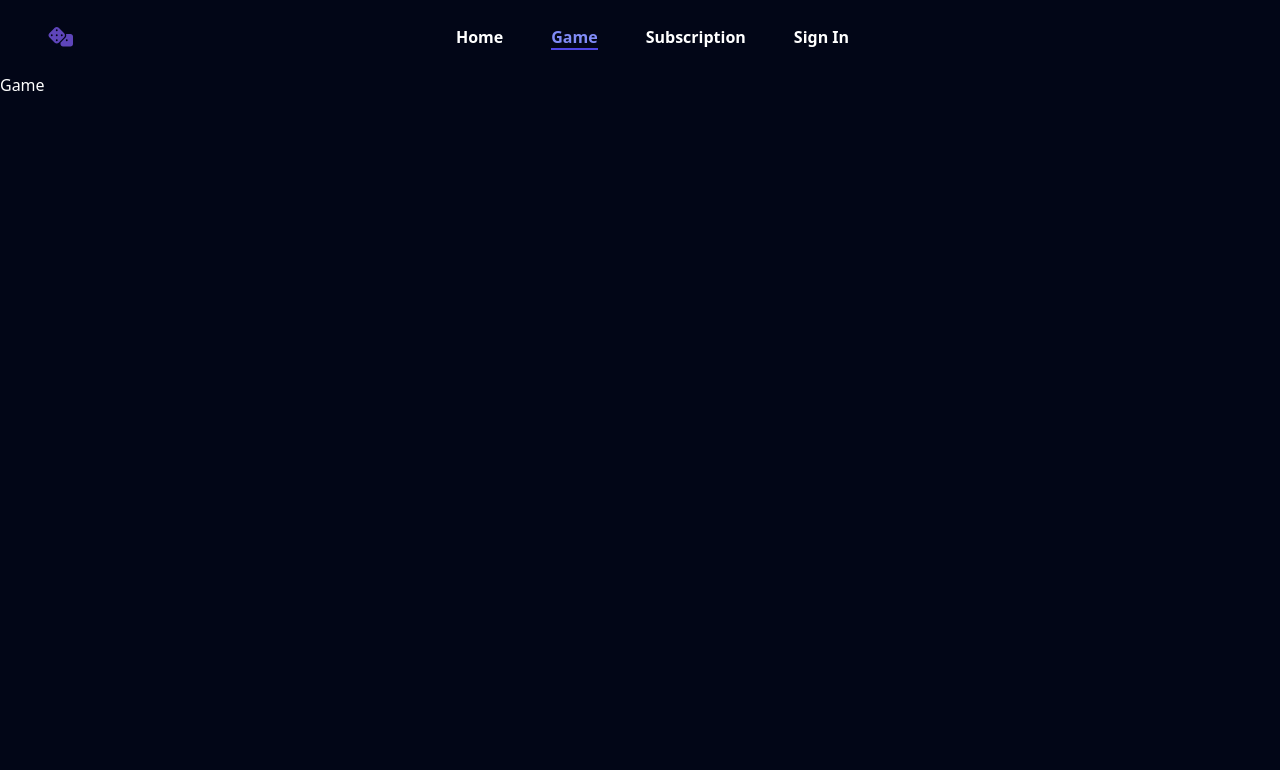
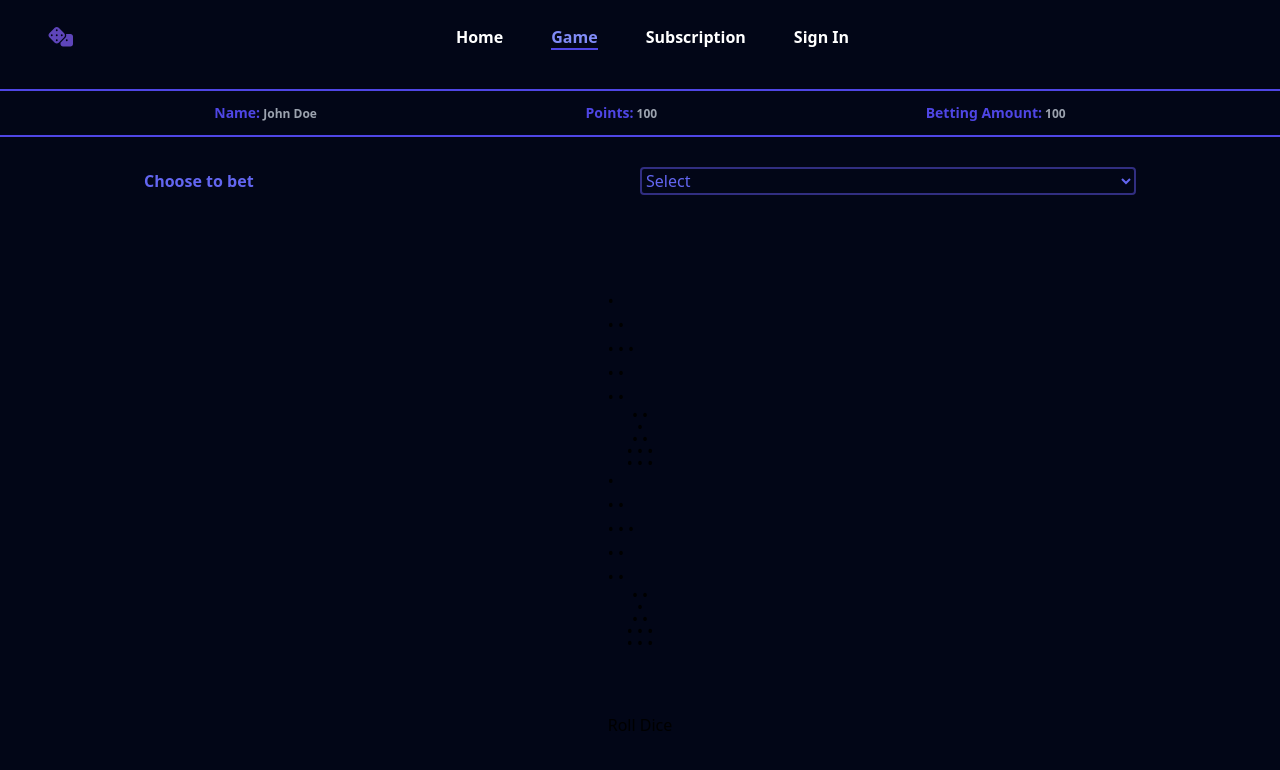
Before and after one commit to Prashantkry/dice-game, a React (Vite) app in the folder client/: page /game in a window 1280 px wide. Shown: the top 770 px of the page. Built offline with nearby package versions, Linux system fonts and the light colour scheme; a web font is replaced by a local one.

Commit message:
game ui created and interface created

```diff
--- /dev/null
+++ b/client/src/components/Dice.tsx
@@ -0,0 +1,74 @@
+import React, { useState } from 'react'
+
+const Dice = () => {
+    // dice code start
+    const [dice1, setDice1] = useState(1);
+    const [dice2, setDice2] = useState(1);
+    const [rolling, setRolling] = useState(false);
+
+    const rollDice = () => {
+        setRolling(true);
+        setTimeout(() => {
+            setDice1(Math.floor(Math.random() * 6) + 1);
+            setDice2(Math.floor(Math.random() * 6) + 1);
+            setRolling(false);
+        }, 1000);
+    };
+    // end
+    return (
+        <>
+            {/* dice work start */}
+            <div className="dice-container mt-20">
+                <div className="dice-wrapper">
+                    <div className={`dice ${rolling ? 'rolling' : ''}`} data-side={dice1}>
+                        <div className="face one">•</div>
+                        <div className="face two">• •</div>
+                        <div className="face three">• • •</div>
+                        <div className="face four">
+                            • •
+                            <br />
+                            • •
+                        </div>
+                        <div className="face five text-center flex flex-col items-center justify-center leading-3">
+                            <p>• •</p>
+                            <p>•</p>
+                            <p>• •</p>
+                        </div>
+                        <div className="face six text-center flex flex-col items-center justify-center leading-3">
+                            <p>• • •</p>
+                            <p>• • •</p>
+                        </div>                        </div>
+                    <div className={`dice ${rolling ? 'rolling' : ''}`} data-side={dice2}>
+                        <div className="face one">•</div>
+                        <div className="face two">• •</div>
+                        <div className="face three">• • •</div>
+                        <div className="face four">
+                            • •
+                            <br />
+                            • •
+                        </div>
+                        <div className="face five text-center flex flex-col items-center justify-center leading-3">
+                            <p>• •</p>
+                            <p>•</p>
+                            <p>• •</p>
+                        </div>
+                        <div className="face six text-center flex flex-col items-center justify-center leading-3">
+                            <p>• • •</p>
+                            <p>• • •</p>
+                        </div>
+                    </div>
+                </div>
+                <button
+                    className={`roll-button ${rolling ? 'disabled' : ''} mt-16`}
+                    onClick={rollDice}
+                    disabled={rolling}
+                >
+                    {rolling ? 'Rolling...' : 'Roll Dice'}
+                </button>
+            </div>
+            {/* dice work end */}
+        </>
+    )
+}
+
+export default Dice
--- /dev/null
+++ b/client/src/interface/GameInterface.tsx
@@ -0,0 +1,8 @@
+// ! Creating Game Interface
+
+export interface GameInterface {
+    name: string
+    Points: number
+    amountToBet: number
+    option: [string, string, string]
+}
--- a/client/src/pages/Game.tsx
+++ b/client/src/pages/Game.tsx
@@ -1,8 +1,38 @@
+import { GameInterface } from '../interface/GameInterface'
+import Dice from '../components/Dice';
+const Game = () => {
+    // user details start
+    const userData: GameInterface = {
+        name: 'John Doe',
+        Points: 100,
+        amountToBet: 100,
+        option: ['7 up', '7 down', 'Lucky 7']
+    }
+    // end
 
-const Game = () => {
     return (
-        <div>
-            <div className="text-white">Game</div>
+        <div className="w-full flex flex-col items-center">
+            {/* user data start */}
+            <div className='text-gray-200 border-y-2 w-full border-indigo-600 py-3 my-4 flex items-center justify-around lg:px-20'>
+                <p className="font-semibold text-xs text-gray-400"><span className='text-indigo-600 font-bold text-sm'>Name:</span> {userData.name}</p>
+                <p className='font-semibold text-xs text-gray-400'><span className='text-indigo-600 font-bold text-sm'>Points:</span> {userData.Points}</p>
+                <p className="font-semibold text-xs text-gray-400"><span className='text-indigo-600 font-bold text-sm'>Betting Amount:</span> {userData.amountToBet}</p>
+            </div>
+            {/* user data end */}
+
+            {/* select betting options start */}
+            <div className='flex items-center justify-between px-4 rounded text-indigo-500 border-indigo-800 border-0 w-[80%] h-[7vh]'>
+                <p className='font-bold border-0 w-[45%]'>Choose to bet</p>
+                <select className='w-[50%] border-2 border-indigo-900 rounded bg-indigo-950 outline-none bg-transparent'>
+                    <option value="">Select</option>
+                    <option value="">{userData.option[0]}</option>
+                    <option value="">{userData.option[1]}</option>
+                    <option value="">{userData.option[2]}</option>
+                </select>
+            </div>
+            {/* select betting options end */}
+
+            <Dice />
         </div>
     )
 }
--- a/client/src/pages/SignUp.tsx
+++ b/client/src/pages/SignUp.tsx
@@ -4,21 +4,30 @@ import "../App.css";
 import { ToastContainer, toast } from "react-toastify";
 import "react-toastify/dist/ReactToastify.css";
 
-const APIUrl = "https://vrika-ai.onrender.com/api/v1";
-
 export default function SignUp() {
-
+  const [isChecked, setIsChecked] = useState(false);
+  const [name, setName] = useState("");
+  const [userName, setUserName] = useState("");
+  const [email, setEmail] = useState("");
+  const [password, setPassword] = useState("");
 
   const sendSignUpData = async () => {
-
-    // console.log(Name, Email, Phone, Password, imageData);
-    const singUpData = await fetch(`${APIUrl}/SignUp`, {
+    console.log("api triggered F")
+    if (!isChecked) {
+      toast.error("Please agree to the terms and conditions.");
+      return;
+    }
+    console.log(name, email, password);
+    const singUpData = await fetch(import.meta.env.VITE_SIGNUP_URL, {
       method: "POST",
       headers: {
         "Content-Type": "application/json",
       },
       body: JSON.stringify({
-
+        name,
+        userName,
+        email,
+        password,
       }),
     });
     const receivedData = await singUpData.json();
@@ -40,7 +49,7 @@ export default function SignUp() {
       <ToastContainer />
       <div className="bg-gray-950 lg:h-[80%] lg:w-full flex items-center justify-center border-0 signUpDiv">
         <div className="lg:w-[60vw] mainDivSignUp2 md:flex items-center justify-center border-0">
-          <div className="bg-gray-900 lg:w-[80%] mainDivSignUp h-full shadow-lg rounded p-10">
+          <div className="bg-gray-900 lg:w-[80%] mainDivSignUp h-full shadow-lg rounded py-6 px-10">
             <p
               tabIndex={0}
               className="focus:outline-none account tracking-widest lg:text-2xl font-bold leading-6 text-gray-300"
@@ -75,8 +84,27 @@ export default function SignUp() {
                     type="text"
                     className="bg-transparent border rounded text-xs font-medium leading-none placeholder-gray-400 text-gray-300 py-3 w-full pl-3 mt-2"
                     placeholder="your name"
+                    onChange={(e) => { setName(e.target.value) }}
                   />
                 </div>
+
+                <div className="mt-2 w-full">
+                  <label
+                    htmlFor="UserName"
+                    className="text-sm font-medium leading-none text-gray-300"
+                  >
+                    UserName
+                  </label>
+                  <input
+                    id="UserName"
+                    aria-labelledby="UserName"
+                    type="text"
+                    className="bg-transparent border rounded text-xs font-medium leading-none placeholder-gray-400 text-gray-300 py-3 w-full pl-3 mt-2"
+                    placeholder="Your User Name"
+                    onChange={(e) => { setUserName(e.target.value) }}
+                  />
+                </div>
+
                 <div className="mt-4 w-full">
                   <label
                     htmlFor="email"
@@ -90,6 +118,7 @@ export default function SignUp() {
                     type="email"
                     className="bg-transparent border rounded text-xs font-medium leading-none placeholder-gray-400 text-gray-300 py-3 w-full pl-3 mt-2"
                     placeholder="e.g: abc@gmail.com "
+                    onChange={(e) => { setEmail(e.target.value) }}
                   />
                 </div>
                 <div className="mt-4 w-full">
@@ -105,6 +134,7 @@ export default function SignUp() {
                       type={showpass ? "text" : "password"}
                       className="bg-transparent border rounded text-xs font-medium leading-none text-gray-300 py-4 w-full pl-3 mt-2"
                       placeholder="unique password must be 8 digit"
+                      onChange={(e) => { setPassword(e.target.value) }}
                     />
                     <div
                       onClick={() => setShowPass(!showpass)}
@@ -130,8 +160,9 @@ export default function SignUp() {
               </div>
             </div>
             <div className="mt-4 flex items-center justify-start">
-              <input type="checkbox" name="TC" id="TC" className="" />
-              <span className="ml-2 text-xs text-gray-300">
+              <input type="checkbox" name="TC" id="TC" className="" checked={isChecked}
+                onChange={() => setIsChecked(!isChecked)} />
+              <span className="ml-2 text-[8px] text-gray-300">
                 I agree to all the Terms of Services and Conditions
               </span>
               <br />
@@ -141,8 +172,8 @@ export default function SignUp() {
                 role="button"
                 className="focus:ring-2 focus:ring-offset-2 focus:ring-indigo-700 text-sm font-semibold leading-none text-white focus:outline-none bg-indigo-900 border-0 rounded hover:bg-indigo-900 py-4 w-full"
                 onClick={sendSignUpData}
+                disabled={!isChecked}
               >
-                {/* <Link to="/signIn">Create my account</Link> */}
                 Create my account
               </button>
             </div>
```
